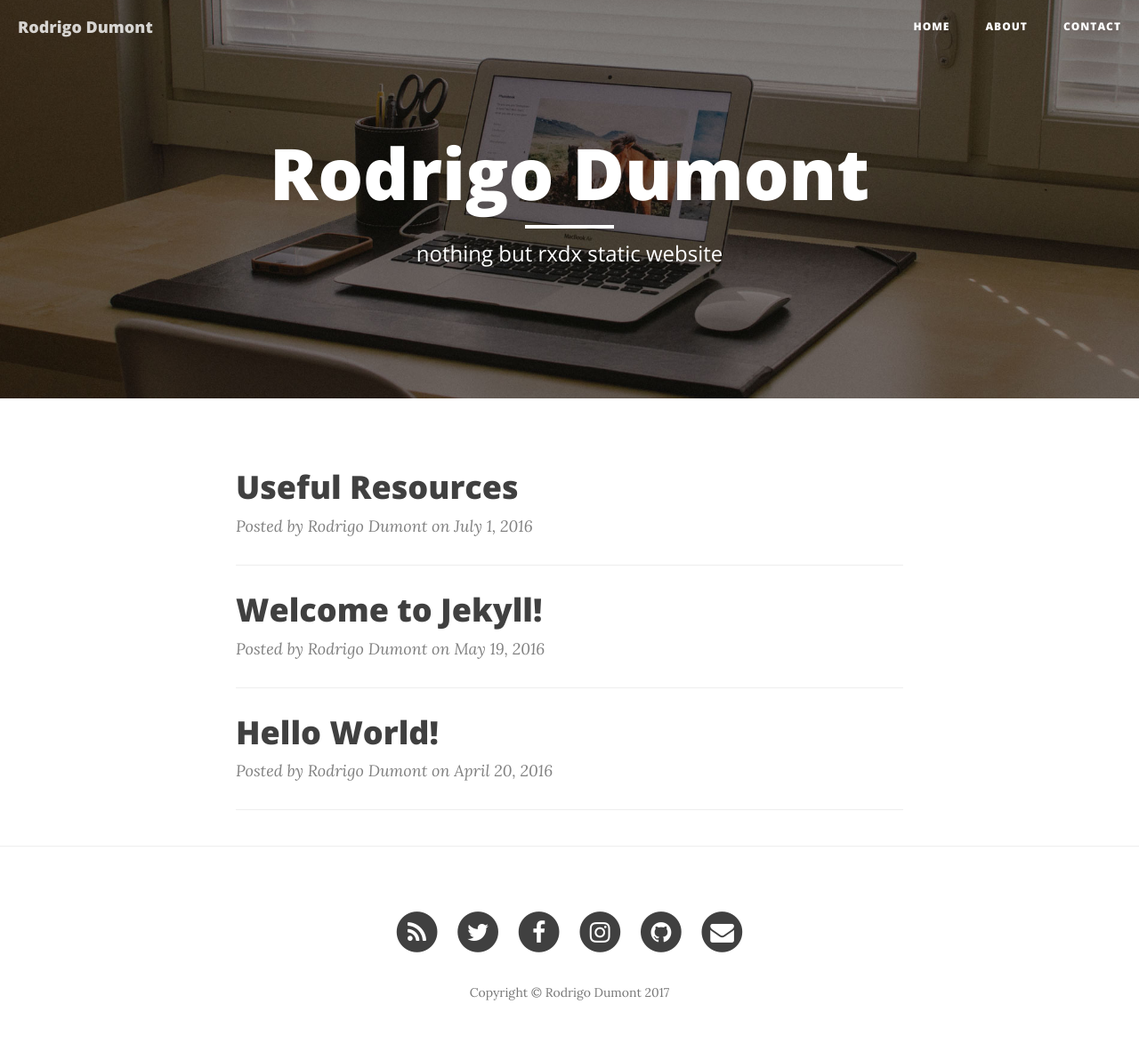
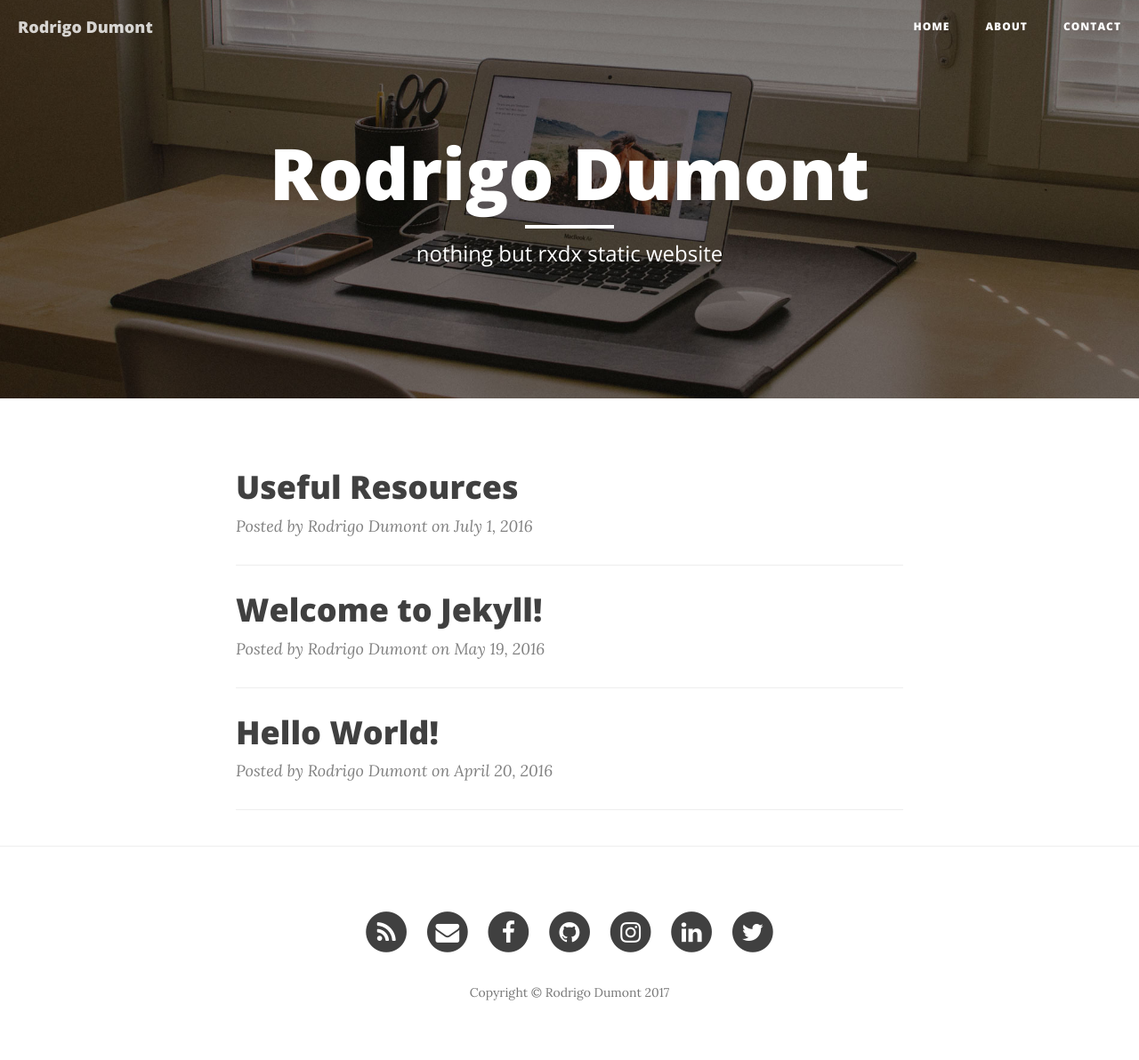
Before and after one commit to RxDx/rxdx.github.io, a Jekyll site: the page built from index.html, in a window 1280 px wide. Shown: the whole page at 89% size. Built offline with Jekyll 4.4.1, drawn with Linux system fonts in a browser that asks for light colours; nearby versions of some CDN libraries; the list of posts is cut into pages by our own code.

Commit message:
Add LinkedIn on footer

```diff
--- a/_config.yml
+++ b/_config.yml
@@ -6,11 +6,13 @@ copyright_name: Rodrigo Dumont
 description: "Nothing but rxdx website!"
 baseurl: ""
 url: "http://rxdx.com.br"
+
+email_username:  rodrigo@rxdx.com.br
+facebook_username:  rodrigodumont
+github_username:  rxdx
+instagram_username: dreadrodz
+linkedin_username: rodrigo-dumont-233576101
 twitter_username: rodrigox
-github_username:  rxdx
-facebook_username:  rodrigodumont
-instagram_username: dreadrodz
-email_username:  rodrigo@rxdx.com.br
 
 # Google Analytics
 # To enable google analytics, uncomment below line with a valid Google Tracking ID
--- a/_includes/footer.html
+++ b/_includes/footer.html
@@ -12,12 +12,12 @@
                             </span>
                         </a>
                     </li>
-                    {% if site.twitter_username %}
+                    {% if site.email_username %}
                     <li>
-                        <a href="https://twitter.com/{{ site.twitter_username }}">
+                        <a href="mailto:{{ site.email_username }}">
                             <span class="fa-stack fa-lg">
                                 <i class="fa fa-circle fa-stack-2x"></i>
-                                <i class="fa fa-twitter fa-stack-1x fa-inverse"></i>
+                                <i class="fa fa-envelope fa-stack-1x fa-inverse"></i>
                             </span>
                         </a>
                     </li>
@@ -32,6 +32,16 @@
                         </a>
                     </li>
                     {% endif %}
+                    {% if site.github_username %}
+                    <li>
+                        <a href="https://github.com/{{ site.github_username }}">
+                            <span class="fa-stack fa-lg">
+                                <i class="fa fa-circle fa-stack-2x"></i>
+                                <i class="fa fa-github fa-stack-1x fa-inverse"></i>
+                            </span>
+                        </a>
+                    </li>
+                    {% endif %}
                     {% if site.instagram_username %}
                     <li>
                         <a href="https://instagram.com/{{ site.instagram_username }}">
@@ -42,22 +52,22 @@
                         </a>
                     </li>
                     {% endif %}
-                    {% if site.github_username %}
+                    {% if site.linkedin_username %}
                     <li>
-                        <a href="https://github.com/{{ site.github_username }}">
+                        <a href="https://www.linkedin.com/in/{{ site.linkedin_username }}">
                             <span class="fa-stack fa-lg">
                                 <i class="fa fa-circle fa-stack-2x"></i>
-                                <i class="fa fa-github fa-stack-1x fa-inverse"></i>
+                                <i class="fa fa-linkedin fa-stack-1x fa-inverse"></i>
                             </span>
                         </a>
                     </li>
                     {% endif %}
-                    {% if site.email_username %}
+                    {% if site.twitter_username %}
                     <li>
-                        <a href="mailto:{{ site.email_username }}">
+                        <a href="https://twitter.com/{{ site.twitter_username }}">
                             <span class="fa-stack fa-lg">
                                 <i class="fa fa-circle fa-stack-2x"></i>
-                                <i class="fa fa-envelope fa-stack-1x fa-inverse"></i>
+                                <i class="fa fa-twitter fa-stack-1x fa-inverse"></i>
                             </span>
                         </a>
                     </li>
```
